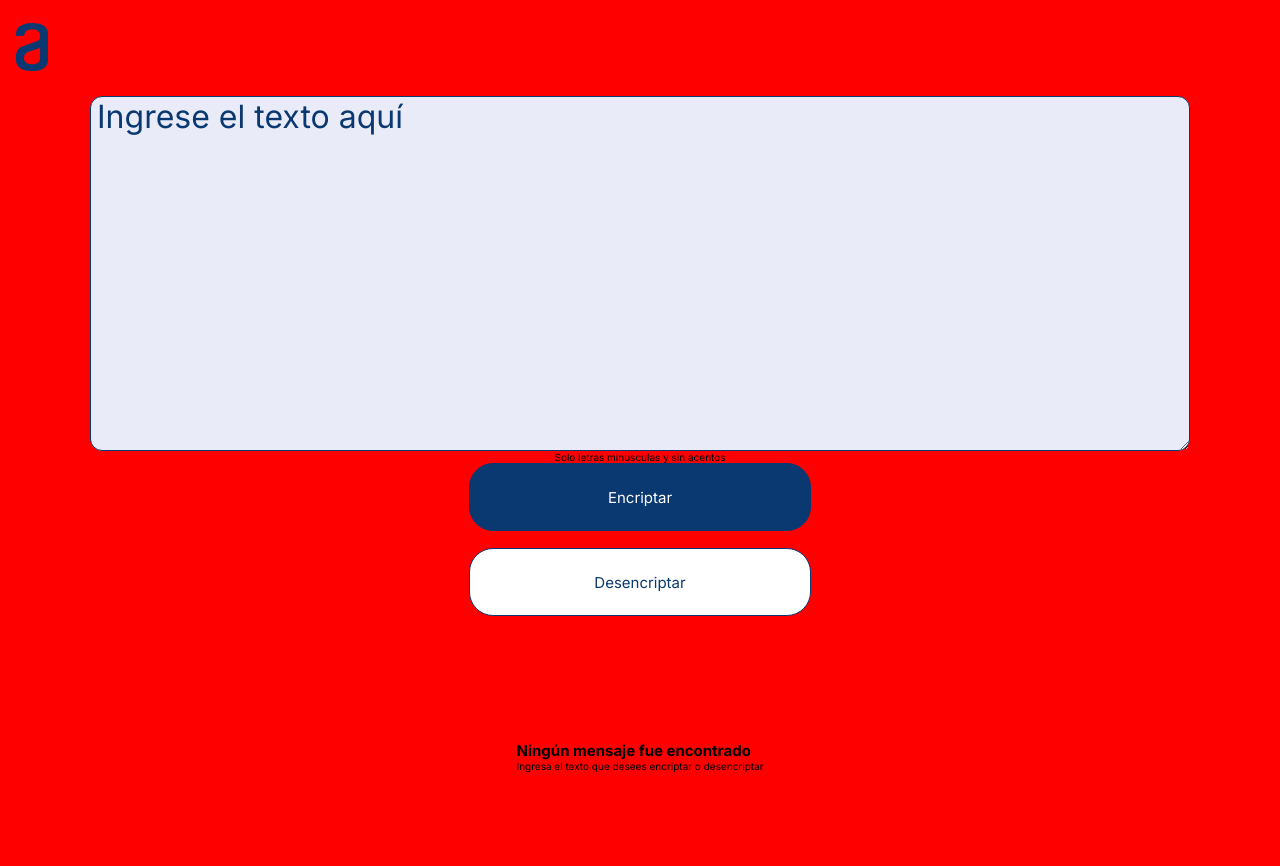
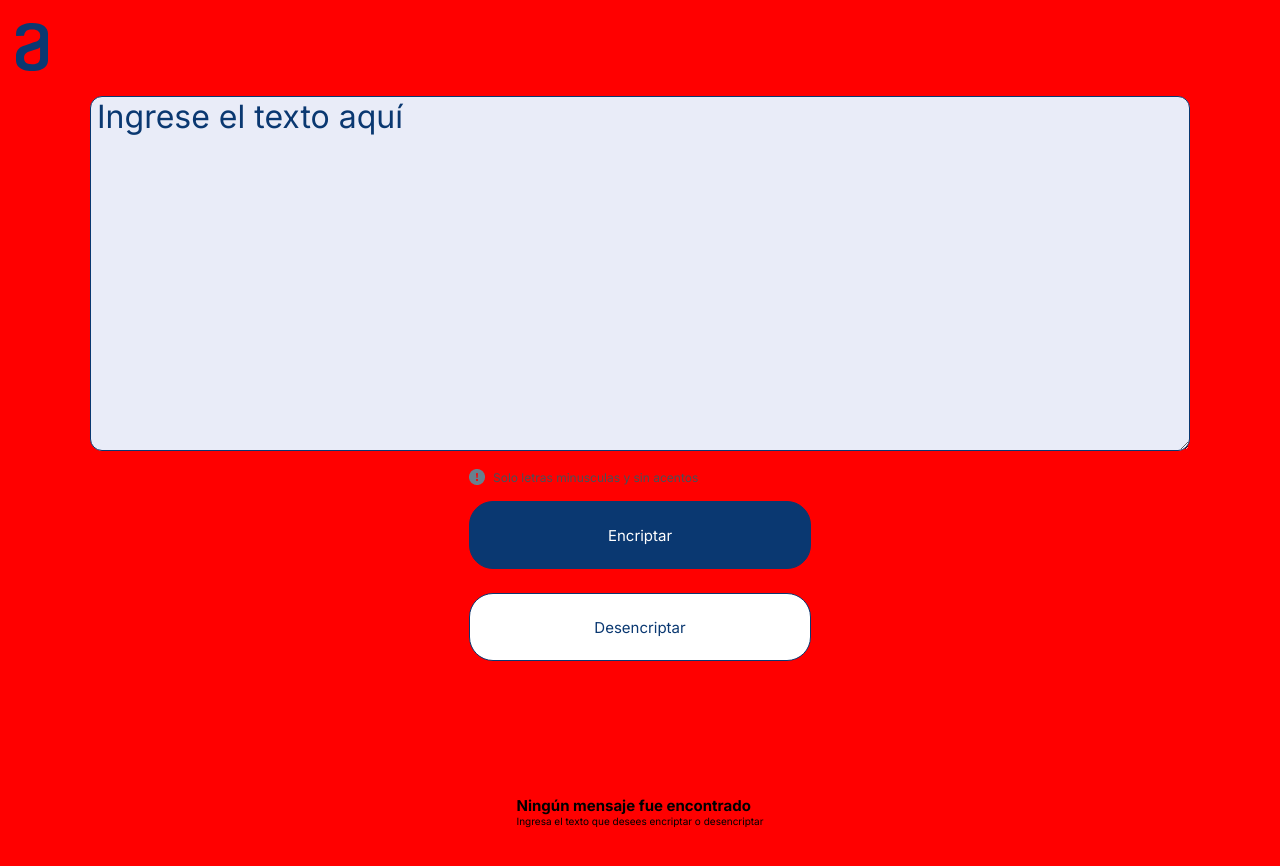
Before and after one commit to EstebanPai/Encriptador-de-texto, a website: page index.html in a window 1280 px wide. Drawn offline with Linux system fonts and the light colour scheme.

Commit message:
Estilos de la seccion encriptador finalizados

```diff
--- a/css/style.css
+++ b/css/style.css
@@ -1,6 +1,7 @@
 :root {
     --ligth-blue-300: #E9ECF8;
     --dark-blue-300: #0A3871;
+    --gray-400: #495057;
 }
 
 * {
@@ -44,7 +45,7 @@ body{
 
 .encriptador{
     width: 100%;
-    min-height: 65%;
+    min-height: 56.5rem;
     display: flex;
     flex-direction: column;
     align-items: center;
@@ -73,6 +74,20 @@ body{
 .encriptador__text:focus {
     border: .1rem solid var(--dark-blue-300);
     outline: 0 none;
+}
+
+.advice{
+    display: flex;
+    flex-direction: row;
+    align-items: center;
+    justify-content: flex-start;
+    margin: 1.6rem 0;
+    font-size: 1.2rem;
+}
+
+.advice__text {
+    color: var(--gray-400);
+    margin-left: .8rem;
 }
 
 .encriptador__buttons {
@@ -108,7 +123,7 @@ body{
 
 .responsescreen {
     width: 100%;
-    min-height: 35%;
+    min-height: 30rem;
     display: flex;
     flex-direction: column;
     justify-content: center;
--- a/index.html
+++ b/index.html
@@ -25,12 +25,15 @@
         <main class="container">
             <section class="encriptador">
                 <textarea class="encriptador__text" placeholder="Ingrese el texto aquí" autofocus required></textarea>
-                <span class="encriptador__advice">
-                    Solo letras minusculas y sin acentos
-                </span>
-                <div class="encriptador__buttons">
-                    <button class="button btn_encriptar">Encriptar</button>
-                    <button class="button btn_desencriptar">Desencriptar</button>
+                <div>
+                    <div class="advice">
+                        <img src="./images/exclamation-circle.png" alt="Logo exclamacion">
+                        <span class="advice__text" >Solo letras minusculas y sin acentos</span>
+                    </div>
+                    <div class="encriptador__buttons">
+                        <button class="button btn_encriptar">Encriptar</button>
+                        <button class="button btn_desencriptar">Desencriptar</button>
+                    </div>
                 </div>
             </section>
             <section class="responsescreen">
```
Also changed, not shown: images/exclamation-circle.png (added).
